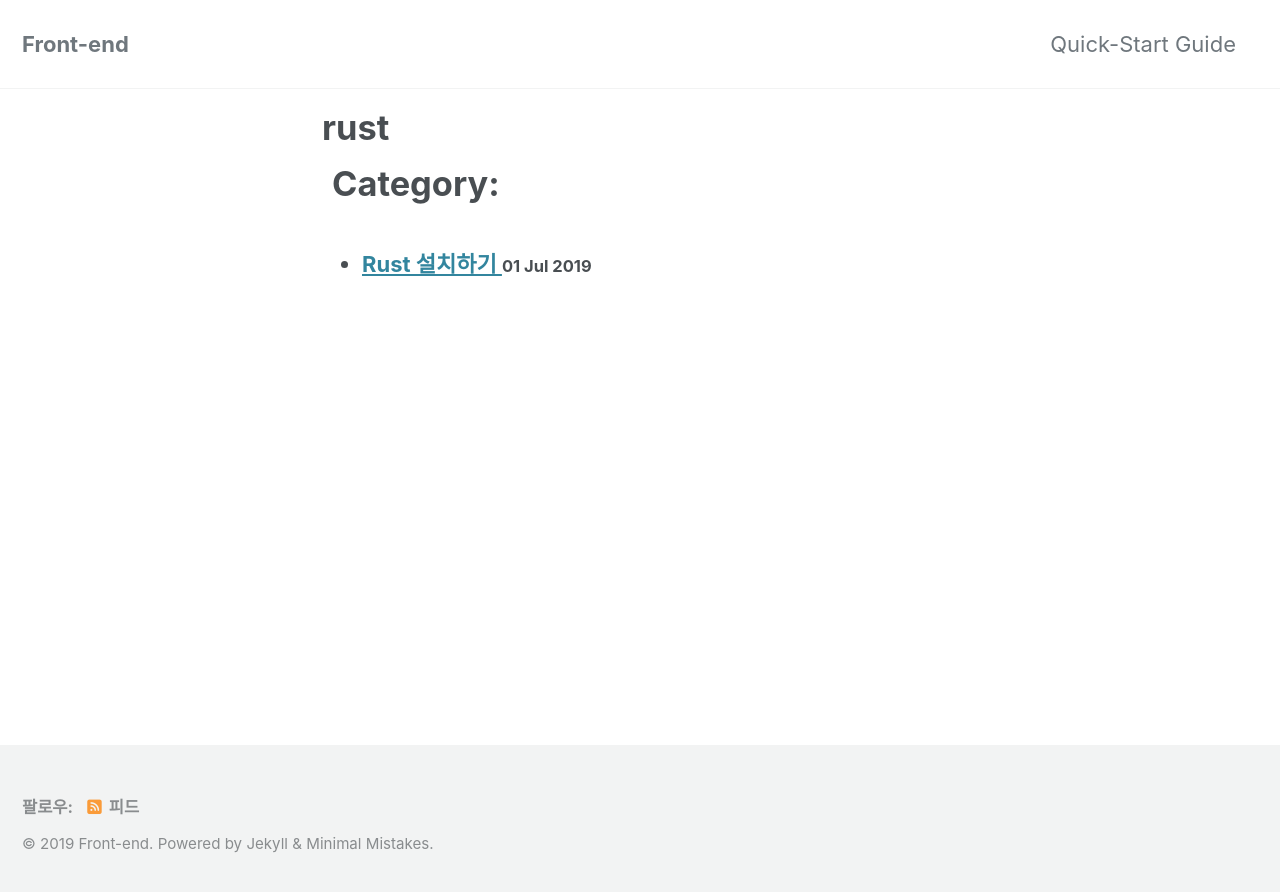
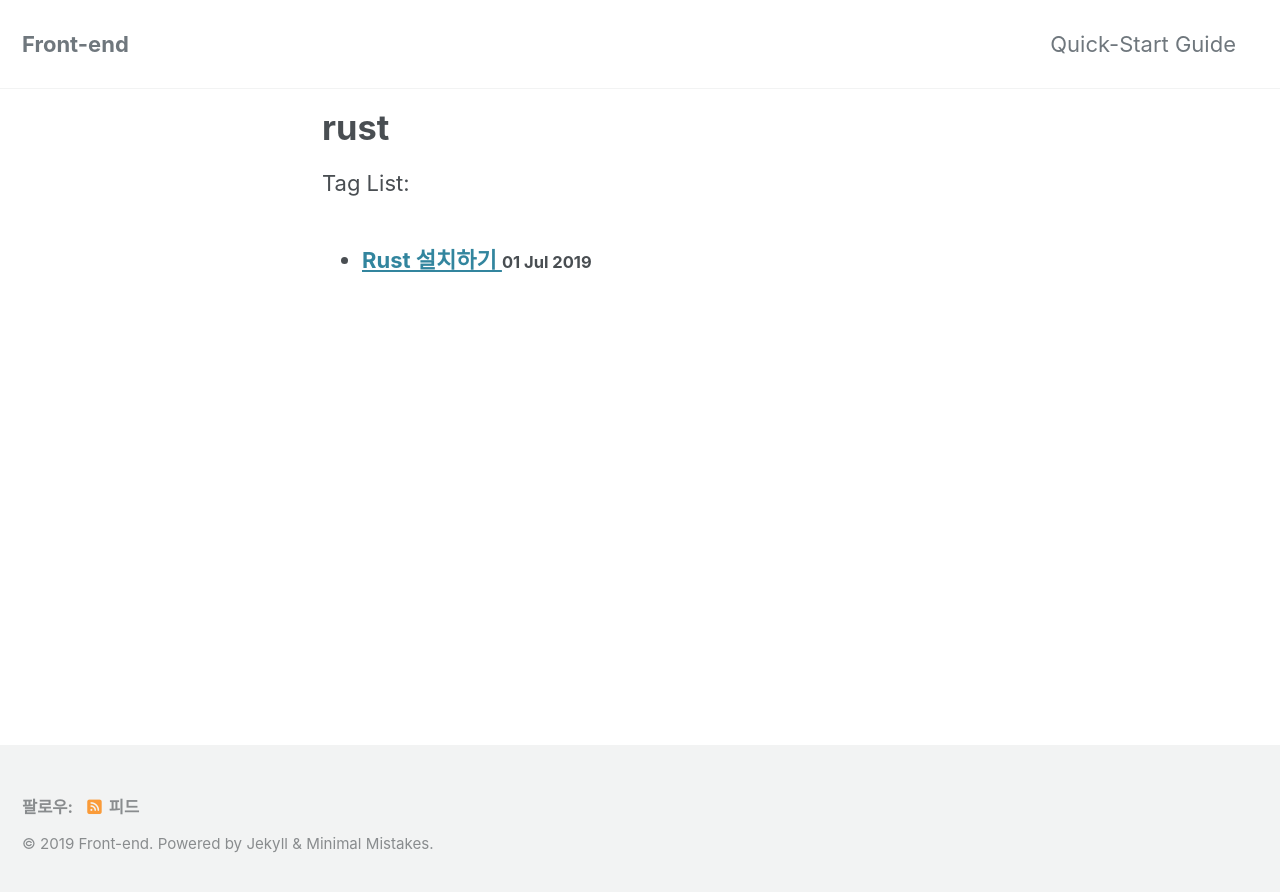
Before and after one commit to ksrae/ksrae.github.io, a Jekyll site: the page built from categories/rust.md, in a window 1280 px wide. Shown: the top 892 px of the page. Built offline with Jekyll 4.4.1, drawn with Linux system fonts in a browser that asks for light colours; cached includes are drawn as plain includes; nearby versions of some CDN libraries.

Commit message:
category인지 tag인지 표시

```diff
--- a/_layouts/category.html
+++ b/_layouts/category.html
@@ -2,7 +2,9 @@
 layout: archive
 ---
 <!-- <h1 style="margin-left:10px;">{{ page.title }}</h1> -->
-<h1 style="margin-left:10px;">Category:</h1>
+<!-- <h1 style="margin-left:10px;">Category:</h1> -->
+
+<p>Tag List: </p>
 
 <ul class="posts-list">
   {% assign category = page.category | default: page.title %}
--- a/_layouts/tag.html
+++ b/_layouts/tag.html
@@ -8,8 +8,9 @@ layout: archive
   {% include posts-tag.html taxonomy=page.taxonomy type=page.entries_layout %}
 </div> -->
 
-<h1 style="margin-left:10px;">Tag:</h1>
-
+<!-- <h1 style="margin-left:10px;">Tag:</h1> -->
+<!-- <h1 style="margin-left:10px;">{{ page.title }}</h1> -->
+<p>Tag List: </p>
 <ul class="posts-list">
   {% assign tag = page.tag | default: page.title %}
   {% for post in site.tags[tag] %}
```
